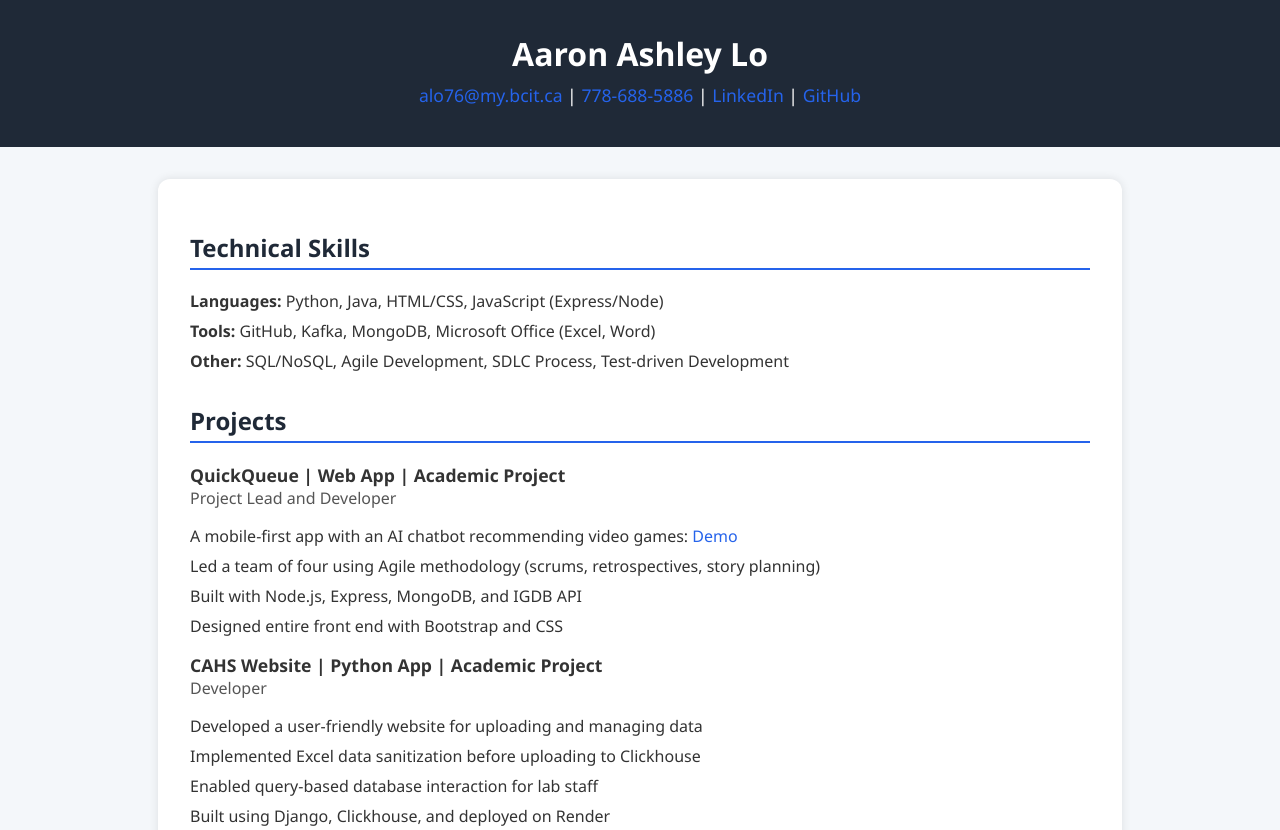
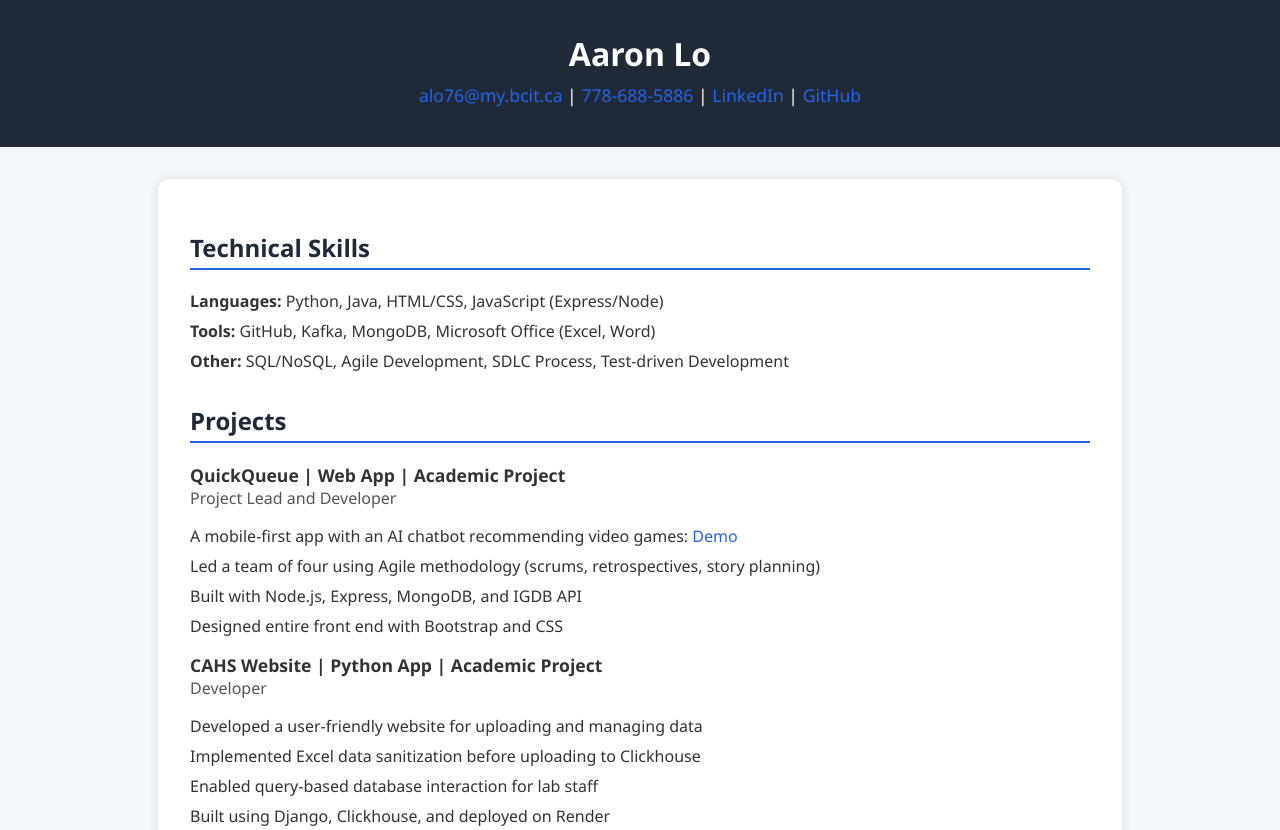
Before and after one commit to aaronawylo/resume, a plain HTML site: page index.html in a window 1280 px wide. Shown: the top 830 px of the page. Drawn offline with Linux system fonts and the light colour scheme.

Commit message:
Name change

```diff
--- a/index.html
+++ b/index.html
@@ -105,7 +105,7 @@
 
 <body>
     <header>
-        <h1>Aaron Ashley Lo</h1>
+        <h1>Aaron Lo</h1>
         <p>
             <a href="mailto:alo76@my.bcit.ca">alo76@my.bcit.ca</a> |
             <a href="tel:17786885886">778-688-5886</a> |
```
